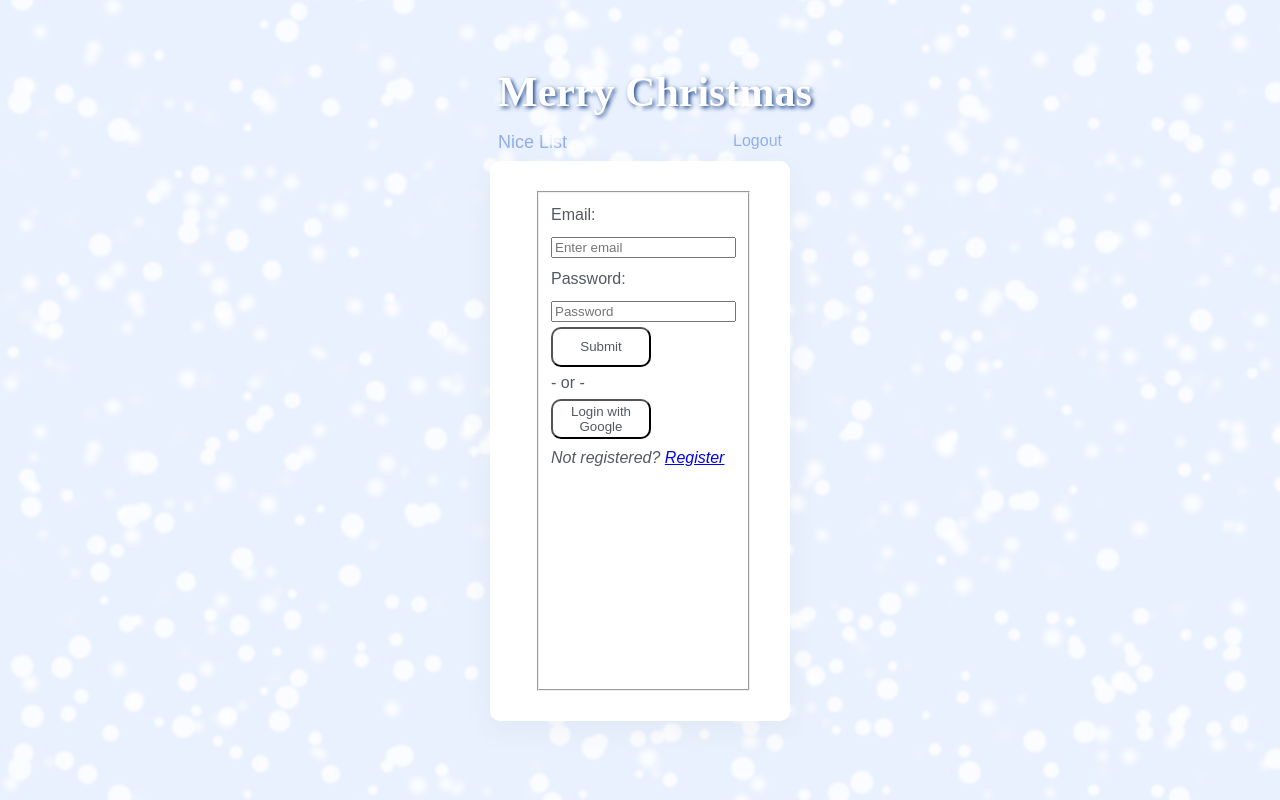
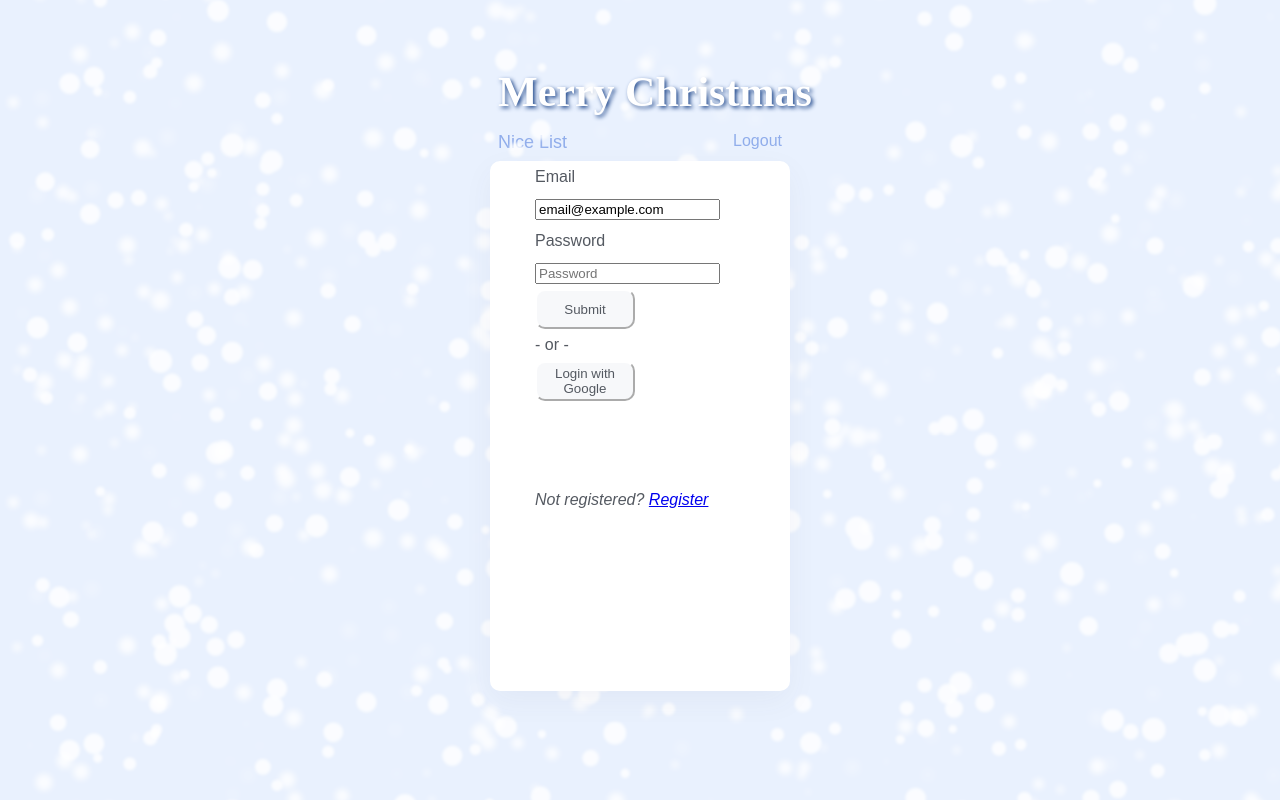
Before and after one commit to sageklein/My-List, a React (Create React App) app: page /login in a window 1280 px wide. Built offline with nearby package versions, Linux system fonts and the light colour scheme; no server answers.

Commit message:
added css to form and basename to index.js

```diff
--- a/src/components/fbAuth/Login.js
+++ b/src/components/fbAuth/Login.js
@@ -1,5 +1,5 @@
 import React, { useState, useContext } from "react";
-import { Button, Form } from "react-bootstrap";
+import { Button, Form, Row, Col } from "react-bootstrap";
 import { useHistory, Link } from "react-router-dom";
 import { FirebaseContext } from "./FirebaseProvider";
 
@@ -24,31 +24,38 @@ export default function Login() {
 
 	return (
 		<Form className="Form" onSubmit={loginSubmit}>
-			<fieldset>
-				<Form.Group controlId="formPlaintextPassword">
-					<Form.Label>Email: </Form.Label>
+			<div className="fieldset">
+				<Form.Group as={Row} controlId="formPlaintextEmail">
+					<Form.Label column sm="2">
+						Email
+					</Form.Label>
+					<Col sm="10">
 						<Form.Control
-						type="email"
-						placeholder="Enter email"
+							plaintext
+							readOnly
+							defaultValue="email@example.com"
 							onChange={(e) => setEmail(e.target.value)}
 						/>
+					</Col>
 				</Form.Group>
 
-				<Form.Group controlId="exampleForm.ControlSelect1">
-					<Form.Label>Password: </Form.Label>
+				<Form.Group as={Row} controlId="formPlaintextPassword">
+					<Form.Label column sm="2">
+						Password
+					</Form.Label>
+					<Col sm="10">
 						<Form.Control
 							type="password"
 							placeholder="Password"
 							onChange={(e) => setPassword(e.target.value)}
 						/>
+					</Col>
 				</Form.Group>
 
 				<Button variant="primary" type="submit">
 					Submit
 				</Button>
-				<div className="or">
-					- or -
-				</div>
+				<div className="or">- or -</div>
 				<Button onClick={loginGoogle} varient="Link">
 					Login with Google
 				</Button>
@@ -58,7 +65,7 @@ export default function Login() {
 						Not registered? <Link to="register">Register</Link>
 					</div>
 				</em>
-			</fieldset>
+			</div>
 		</Form>
 	);
 }
--- a/src/components/fbAuth/Register.js
+++ b/src/components/fbAuth/Register.js
@@ -1,6 +1,6 @@
 import React, { useState, useContext } from "react";
 import { Button, Form } from "react-bootstrap";
-import { useHistory } from "react-router-dom";
+import { useHistory, Link } from "react-router-dom";
 import { FirebaseContext } from "./FirebaseProvider";
 
 export default function Register() {
@@ -24,7 +24,7 @@ export default function Register() {
 
 	return (
 		<Form className="Form" onSubmit={registerClick}>
-			<fieldset>
+			<div className="fieldset">
 				<Form.Group>
 					<Form.Label>Name</Form.Label>
 					<Form.Control
@@ -59,7 +59,14 @@ export default function Register() {
 				<Button variant="primary" type="submit">
 					Register
 				</Button>
-			</fieldset>
+
+
+				<em>
+					<div className="register">
+						Already registered? <Link to="login">Login</Link>
+					</div>
+				</em>
+			</div>
 		</Form>
 	);
 }
--- a/src/custom.scss
+++ b/src/custom.scss
@@ -12,6 +12,7 @@
 	justify-content: space-between;
 	max-width: 300px;
 }
+
 .Form {
 	background: #ffffff;
 	color: #545961;
@@ -21,17 +22,21 @@
 	position: relative;
 	box-shadow: 0 10px 30px rgba(#505763, 0.05);
 	padding: 30px 45px;
+	padding-top: 0px;
 	display: grid;
 	line-height: 2;
 }
 Button {
-	background: #ffffff;
+	background: #f7f8fa;
 	color: #545961;
 	width: 100px;
 	height: 40px;
 	border-radius: 10px;
+	border-color: #ffffff;
 }
-
+.register{
+	padding-top: 80px;
+}
 #checklist {
 	--background: #ffffff;
 	--text: #545961;
--- a/src/index.js
+++ b/src/index.js
@@ -12,7 +12,7 @@ import { FirebaseProvider } from "./components/fbAuth/FirebaseProvider";
 firebase.initializeApp(firebaseConfig);
 ReactDOM.render(
 	<React.StrictMode>
-		<Router>
+		<Router basename="/My-List">
 			<FirebaseProvider>
 				<App />
 			</FirebaseProvider>
```
Lines whose indentation alone changed are shown as unchanged.
